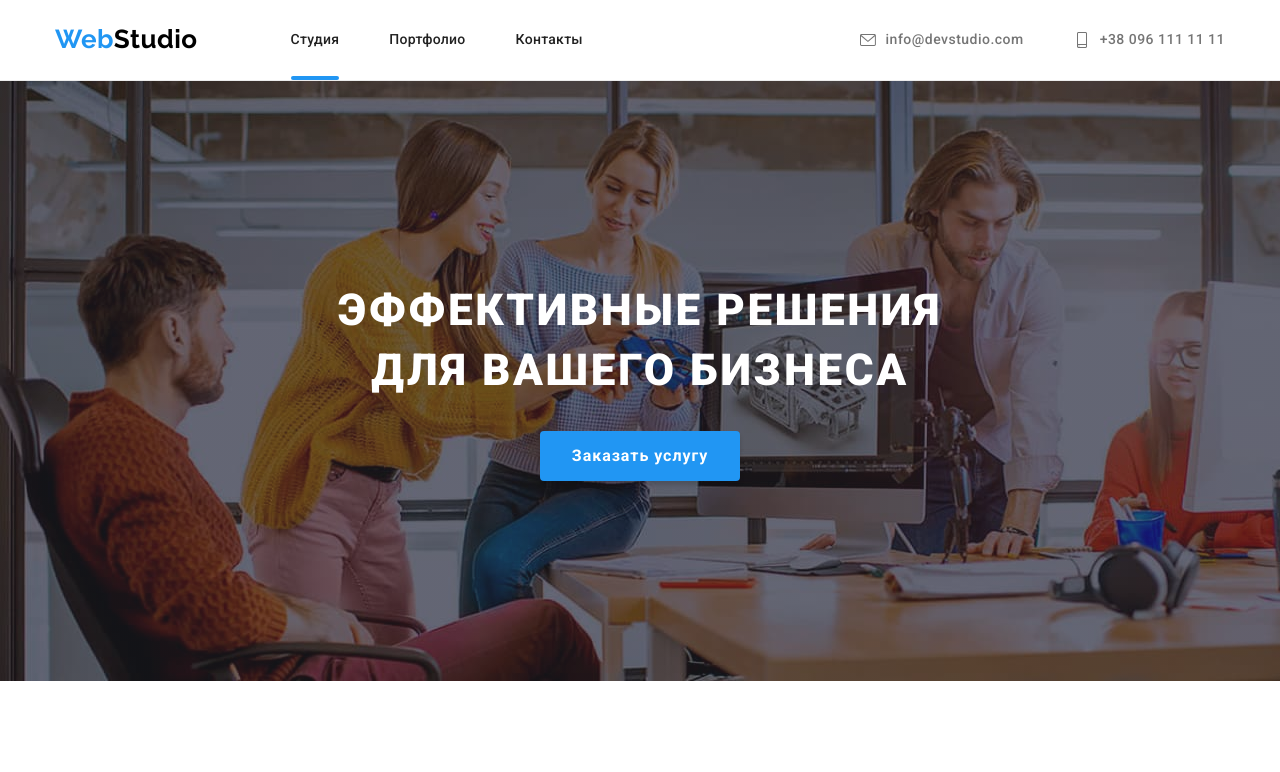
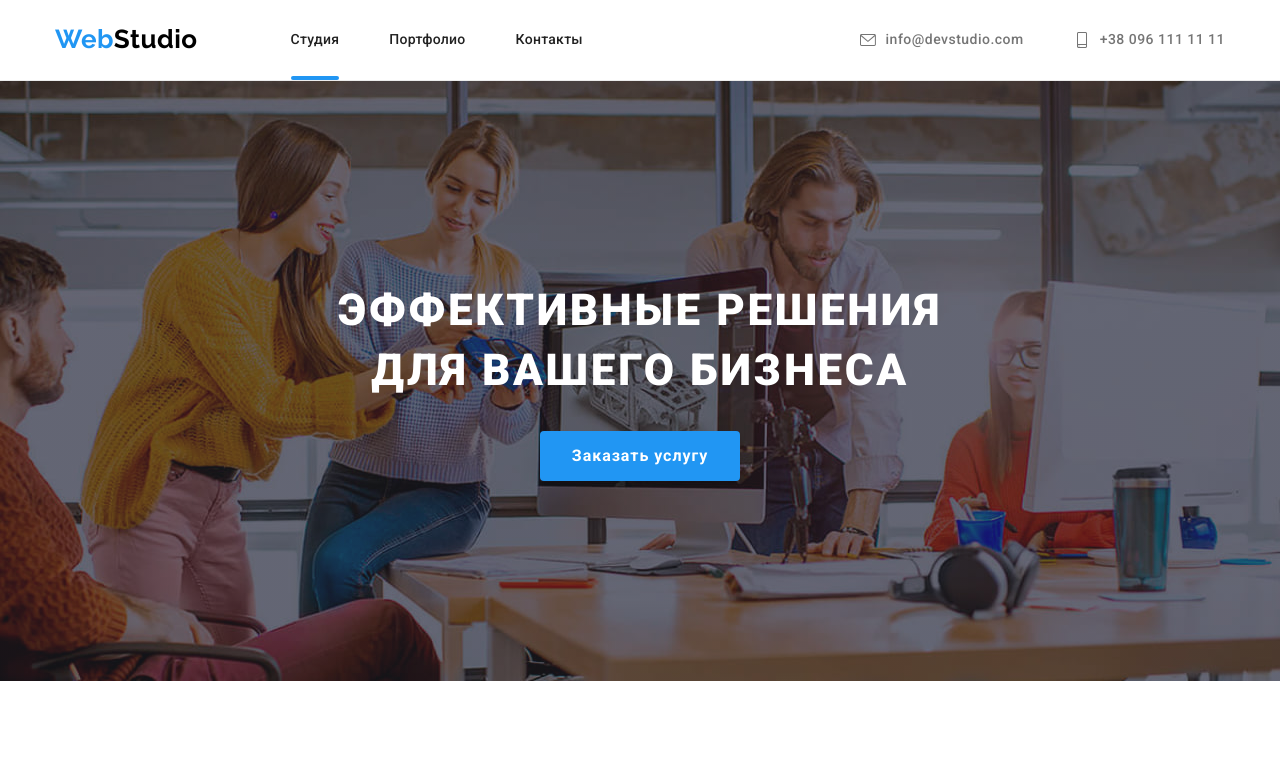
Before and after one commit to Cookey23/goit-markup-hw-08, a plain HTML site: page index.html in a window 1280 px wide. Shown: the top 772 px of the page. Drawn offline with nearby package versions, Linux system fonts and the light colour scheme.

Commit message:
hw.08.rev.1.6
hero

```diff
--- a/index.html
+++ b/index.html
@@ -97,11 +97,13 @@
 
     <main>
       <section class="hero hero-overlay">
+        <div class="container">
         <h1 class="hero__title">
           Эффективные решения <br />
           для вашего бизнеса
         </h1>
         <button class="hero__button" type="button" data-modal-open>Заказать услугу</button>
+        </div>
       </section>
       <section class="section">
         <div class="container">
--- a/scss/layout/_hero.scss
+++ b/scss/layout/_hero.scss
@@ -1,26 +1,51 @@
 .hero {
-  padding-top: 200px;
-  padding-bottom: 200px;
-
+  margin: 0 auto;
+  padding-top: 118px;
+  padding-bottom: 118px;
+  max-width: 480px;
+  height: 400px;
+  background-image: linear-gradient(to right, rgba(47, 48, 58, 0.4), rgba(47, 48, 58, 0.4)),
+    url('../images/hero/hero.jpg');
+  background-position: center;
+  background-repeat: no-repeat;
+  background-size: cover;
   text-align: center;
   background-color: var(--secondary-bg-color);
+  @media screen and (min-width: 768px) {
+    background-image: linear-gradient(to right, rgba(47, 48, 58, 0.4), rgba(47, 48, 58, 0.4)),
+      url('../images/hero/hero-tablet.jpg');
+    max-width: 768px;
+    height: 400px;
+    @media screen and (min-device-pixel-ratio: 2), (min-resolution: 192dpi), (min-resolution: 2dppx) {
+      background-image: url('../images/hero/hero-tablet2x.jpg');
+    }
+  }
+  @media screen and (min-width: 1200px) {
+    padding-top: 200px;
+    padding-bottom: 200px;
+    background-image: linear-gradient(to right, rgba(47, 48, 58, 0.4), rgba(47, 48, 58, 0.4)),
+      url('../images/hero/hero-desktop.jpg');
+    max-width: 1600px;
+    height: 600px;
+    @media screen and (min-device-pixel-ratio: 2), (min-resolution: 192dpi), (min-resolution: 2dppx) {
+      background-image: url('../images/hero/hero-dekstop2x.jpg');
+    }
+  }
 }
-.hero-overlay {
-  margin: 0 auto;
-  max-width: 1600px;
-  height: 600px;
-  background-image: linear-gradient(to right, rgba(47, 48, 58, 0.4), rgba(47, 48, 58, 0.4)), url(../images/overlay.jpg);
-}
+
 .hero__title {
   margin-top: 0px;
   margin-bottom: 30px;
   font-style: normal;
   text-transform: uppercase;
   font-weight: 900;
-  font-size: 44px;
+  font-size: 26px;
   line-height: 1.36;
   letter-spacing: 0.06em;
   color: var(--primary-bg-color);
+  @media screen and (min-width: 1200px) {
+    font-size: 44px;
+  }
 }
 .hero__button {
   padding: 10px 32px;
--- a/scss/layout/_works-type.scss
+++ b/scss/layout/_works-type.scss
@@ -1,5 +1,8 @@
 .section-works {
   padding-top: 0;
+  @media screen and (max-width: 1199px) {
+    display: none;
+  }
 }
 .works-list {
   display: flex;
```
Also changed, not shown: css/main.css, css/main.min.css, 2 other files.
